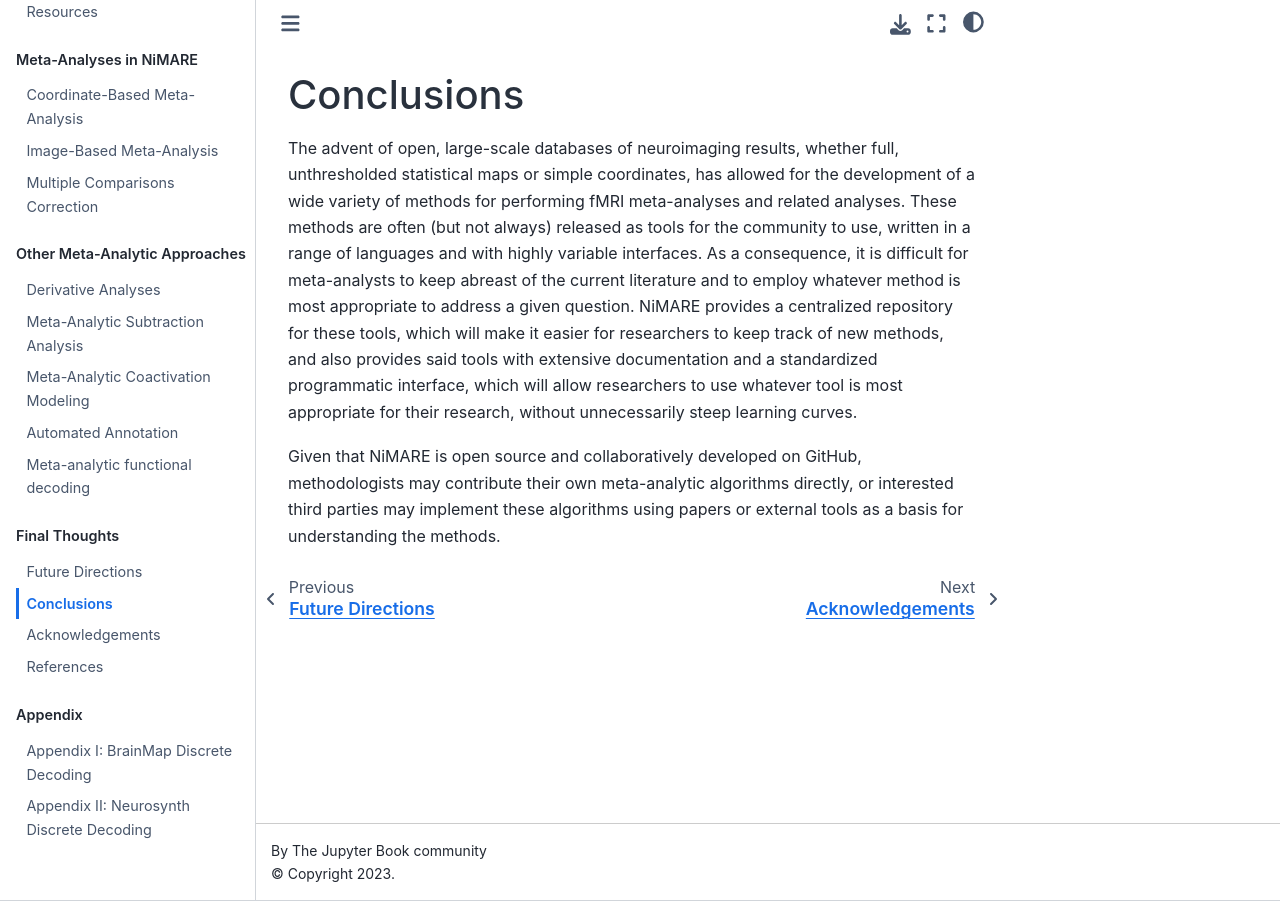
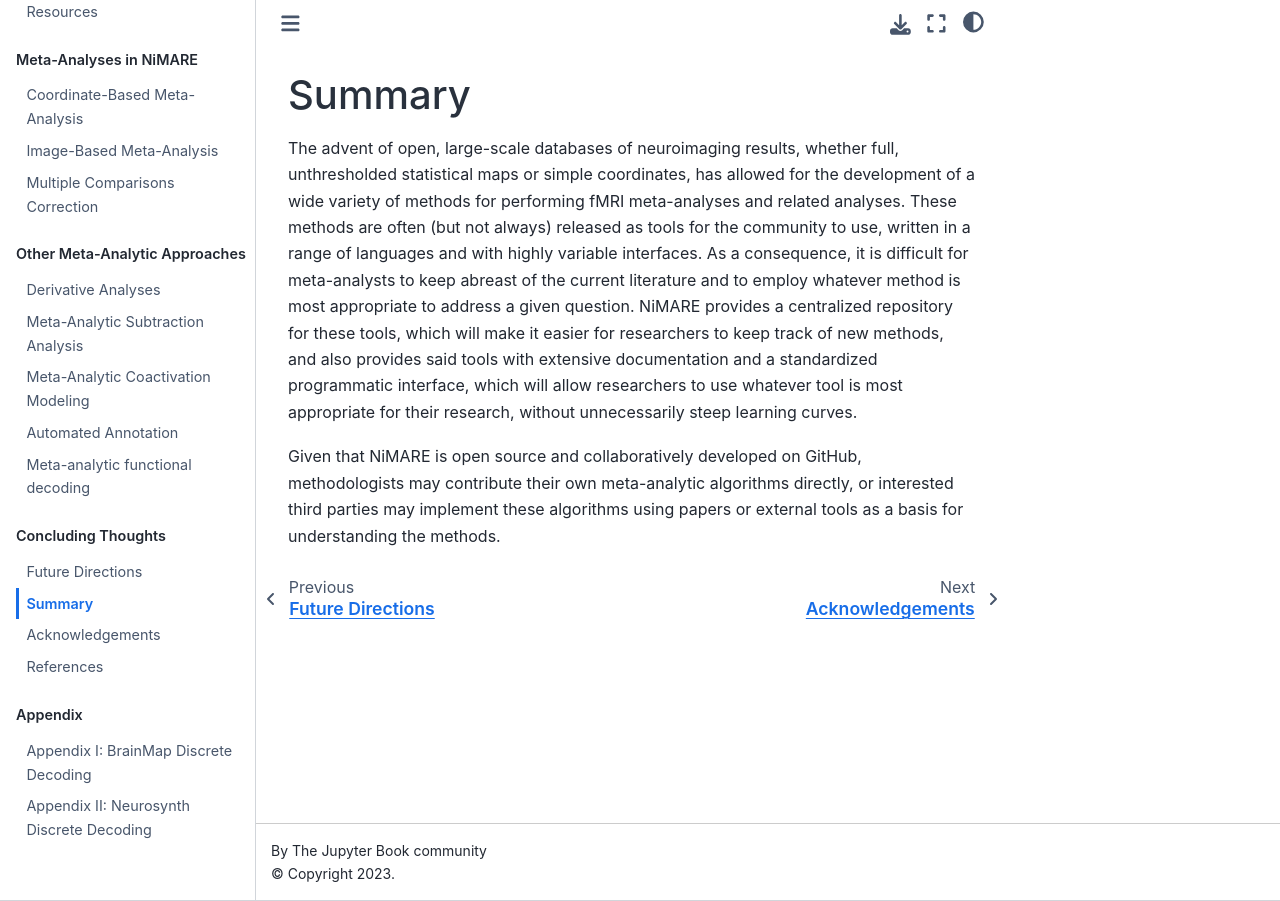
Before and after one commit to NBCLab/nimare-paper, a Jupyter Book: the page built from content/summary.md, in a window 1280 px wide. Built offline with Jupyter Book 1.0.4 settings and Sphinx 7.4.7 and the Sphinx Book theme 1.1.4, drawn with Linux system fonts in a browser that asks for light colours.

Commit message:
Reorg a bit more.

```diff
--- a/_toc.yml
+++ b/_toc.yml
@@ -28,10 +28,10 @@ parts:
     - file: content/annotation
     - file: content/decoding
 
-  - caption: Final Thoughts
+  - caption: Concluding Thoughts
     chapters:
     - file: content/future_directions
-    - file: content/conclusions
+    - file: content/summary
     - file: content/acknowledgements
     - file: content/bibliography.md
 
--- a/content/conclusions.md
+++ b/content/summary.md
@@ -1,4 +1,4 @@
-# Conclusions
+# Summary
 
 The advent of open, large-scale databases of neuroimaging results, whether full, unthresholded statistical maps or simple coordinates, has allowed for the development of a wide variety of methods for performing fMRI meta-analyses and related analyses.
 These methods are often (but not always) released as tools for the community to use, written in a range of languages and with highly variable interfaces.
```
